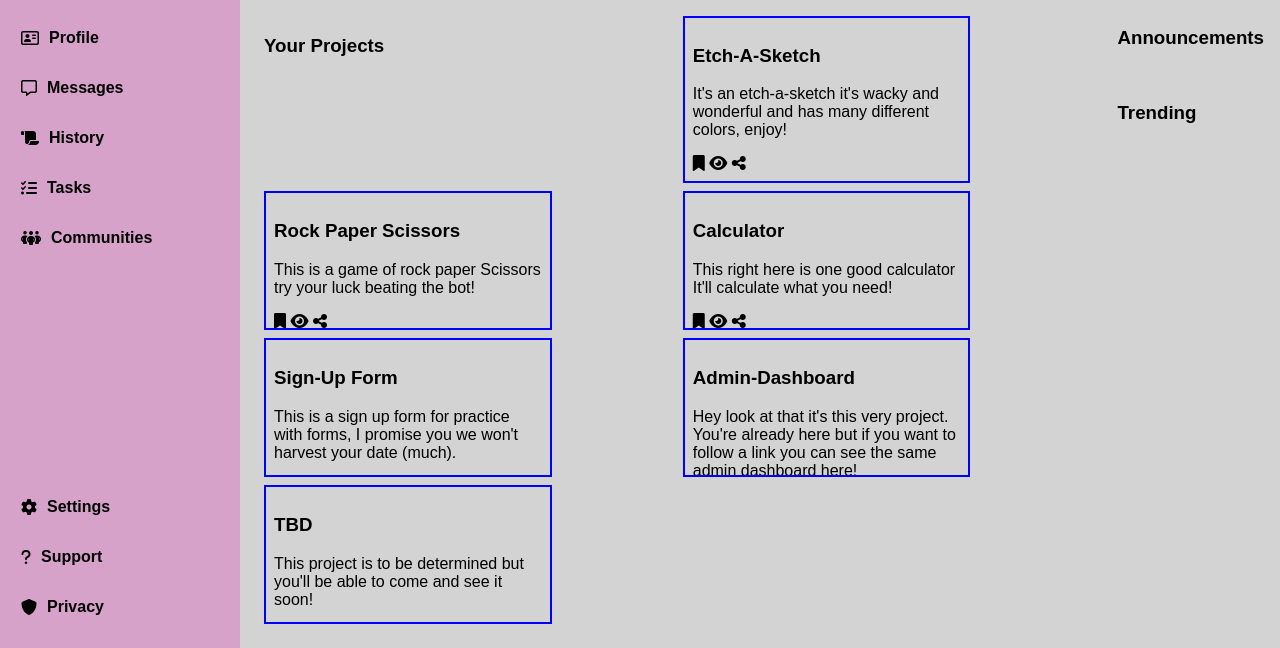
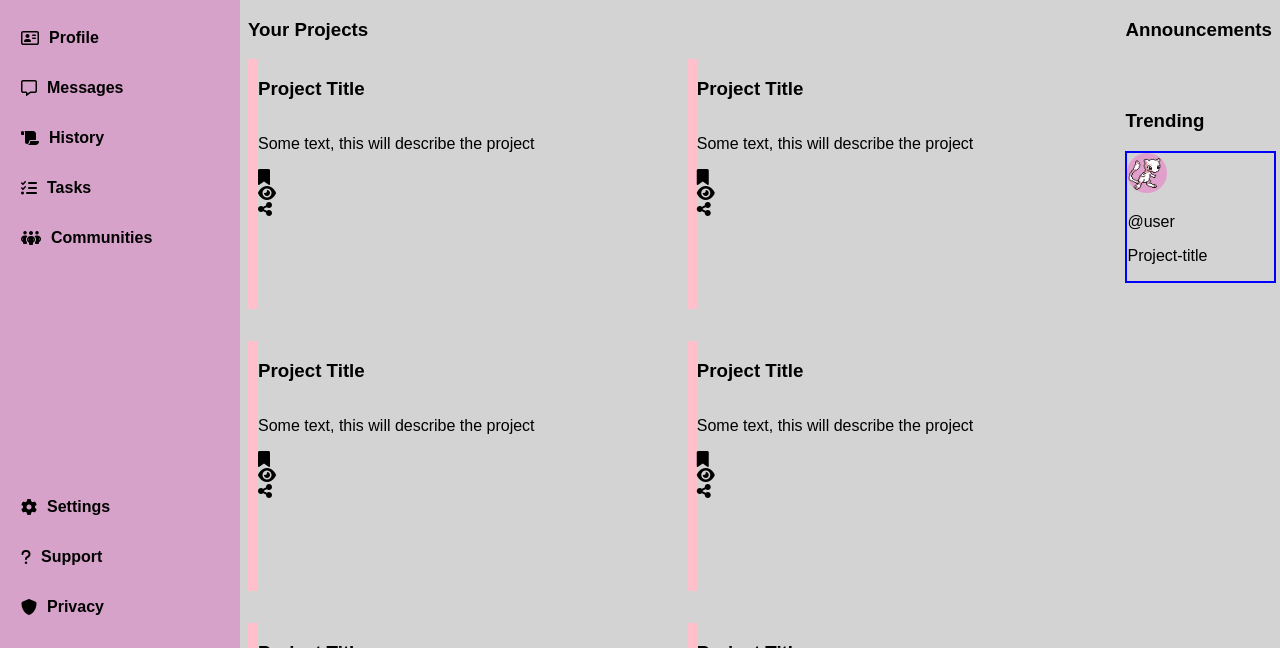
Before and after one commit to Eonflip/Admin-Dashboard, a plain HTML site: page index.html in a window 1280 px wide. Shown: the part 152-800 px from the top of the page. Drawn offline with Linux system fonts and the light colour scheme.

Commit message:
added grid styling to the project grid

```diff
--- a/index.html
+++ b/index.html
@@ -99,99 +99,71 @@
     </nav>
 
 
-    <main class="project-grid">
+    <main class="user-content">
 
         <div class="projects">
             <h3 class="projects-title">Your Projects</h3>
-                <div class="project-tile">
-                    <h3>Etch-A-Sketch</h3>
-                    <p>It's an etch-a-sketch it's wacky and
-                        wonderful and has many different colors, enjoy!
-                    </p>
-                    <div class="tile-icons">
-                        <i class="fa-solid fa-bookmark"></i>
-                        <i class="fa-solid fa-eye"></i>
-                        <i class="fa-solid fa-share-nodes"></i>
-                    </div>
-                </div>
+            <div class="tiles">
 
                 <div class="project-tile">
-                    <h3>Rock Paper Scissors</h3>
-                    <p>This is a game of rock paper Scissors
-                        try your luck beating the bot!
-                    </p>
-                    <div class="tile-icons">
+                    <h3>Project Title</h3>
+                    <p>Some text, this will describe the project</p>
+                    <i class="fa-solid fa-bookmark"></i>
+                    <i class="fa-solid fa-eye"></i>
+                    <i class="fa-solid fa-share-nodes"></i>
+                </div>
+                <div class="project-tile">
+                    <h3>Project Title</h3>
+                    <p>Some text, this will describe the project</p>
+                    <i class="fa-solid fa-bookmark"></i>
+                    <i class="fa-solid fa-eye"></i>
+                    <i class="fa-solid fa-share-nodes"></i>
+                </div>
+                <div class="project-tile">
+                    <h3>Project Title</h3>
+                    <p>Some text, this will describe the project</p>
+                    <i class="fa-solid fa-bookmark"></i>
+                    <i class="fa-solid fa-eye"></i>
+                    <i class="fa-solid fa-share-nodes"></i>
+                </div>
+                <div class="project-tile">
+                    <h3>Project Title</h3>
+                    <p>Some text, this will describe the project</p>
+                    <i class="fa-solid fa-bookmark"></i>
+                    <i class="fa-solid fa-eye"></i>
+                    <i class="fa-solid fa-share-nodes"></i>
+                </div>
+                <div class="project-tile">
+                    <h3>Project Title</h3>
+                    <p>Some text, this will describe the project</p>
+                    <i class="fa-solid fa-bookmark"></i>
+                    <i class="fa-solid fa-eye"></i>
+                    <i class="fa-solid fa-share-nodes"></i>
+                </div>
+                <div class="project-tile">
+                    <h3>Project Title</h3>
+                    <p>Some text, this will describe the project</p>
                     <i class="fa-solid fa-bookmark"></i>
                     <i class="fa-solid fa-eye"></i>
                     <i class="fa-solid fa-share-nodes"></i>
                 </div>
             </div>
-
-            <div class="project-tile">
-                    <h3>Calculator</h3>
-                    <p>This right here is one good calculator
-                        It'll calculate what you need!
-                    </p>
-                    <div class="tile-icons">
-                        <i class="fa-solid fa-bookmark"></i>
-                        <i class="fa-solid fa-eye"></i>
-                        <i class="fa-solid fa-share-nodes"></i>
-                    </div>
-            </div>
-
-            <div class="project-tile">
-                <h3>Sign-Up Form</h3>
-                <p>This is a sign up form for practice with forms,
-                    I promise you we won't harvest your date (much).
-                </p>
-                <div class="tile-icons">
-                <i class="fa-solid fa-bookmark"></i>
-                <i class="fa-solid fa-eye"></i>
-                <i class="fa-solid fa-share-nodes"></i>
-                </div>
-            </div>
-
-            <div class="project-tile">
-                <h3>Admin-Dashboard</h3>
-                <p>Hey look at that it's this very project. You're
-                    already here but if you want to follow a link you can see
-                    the same admin dashboard here!
-                </p>
-                <div class="tile-icons">
-                <i class="fa-solid fa-bookmark"></i>
-                <i class="fa-solid fa-eye"></i>
-                <i class="fa-solid fa-share-nodes"></i>
-            </div>
-            </div>
-
-            <div class="project-tile">
-                    <h3>TBD</h3>
-                    <p>This project is to be determined but you'll be able to come and see it soon!</p>
-                    <div class="tile-icons">
-                        <i class="fa-solid fa-bookmark"></i>
-                        <i class="fa-solid fa-eye"></i>
-                        <i class="fa-solid fa-share-nodes"></i>
-                    </div>
-            </div>
-
         </div>
-
-
 
         <div class="announcements">
             <h3>Announcements</h3>
-            <div class="announcements-posts">
-
-            </div>
         </div>
 
         <div class="trending">
             <h3>Trending</h3>
-            <div class="trending-posts">
-
+            <div class="trending-box">
+                <img src="./mew.jpg" alt="mew" id="user-image-small">
+                <div class="user-trending">
+                    <p>@user</p>
+                    <p>Project-title</p>
+                </div>
             </div>
         </div>
-
     </main>
 
 
--- a/styles.css
+++ b/styles.css
@@ -17,20 +17,6 @@ body {
 .sidebar {
     background-color: rgb(215, 162, 201);
     grid-area: sidebar; /* row-start, column-start, row-end, column-end */
-}
-
-
-.project-grid {
-    background-color: lightgrey;
-    grid-area: main;
-    display: grid;
-    grid-template-columns: 1fr auto;
-    grid-template-rows: min-content 1fr;
-    gap: 16px;
-    padding: 16px;
-    grid-template-areas:
-    "your-projects announcements"
-    "your-projects trending"
 }
 
 
@@ -154,12 +140,24 @@ button {
 }
 
 
-.projects {
-    grid-area: your-projects;
+.user-content {
+    background-color: lightgrey;
+    grid-area: main;
     display: grid;
-    grid-template-columns: repeat(auto-fit, minmax(300px, 1fr));
     gap: 8px;
     padding: 8px;
+    grid-template-areas:
+    "projects announcements"
+    "projects trending";
+    grid-template-columns: 1fr auto;
+    grid-template-rows: min-content 1fr;
+    gap: 2rem;
+    overflow: auto;
+}
+
+
+.projects {
+    grid-area: projects;
 }
 
 .announcements {
@@ -167,15 +165,25 @@ button {
 }
 
 .trending {
-    grid-area: trending
+    grid-area: trending;
+    margin-bottom: 7px;
 }
 
-.project-tile {
+.trending-box {
     border: 2px solid blue;
-    padding: 8px;
-    box-sizing: border-box;
-    max-width: 70%;
-    min-width: 0;
-    overflow: auto;
-    margin: 0;
+    width: 100%;
 }
+
+.projects .tiles {
+    display: grid;
+    grid-template-columns: repeat(auto-fit, minmax(300px, 1fr));
+    grid-auto-rows: 250px;
+    gap: 2rem;
+    padding-bottom: 2rem;
+  }
+
+  .projects .project-tile  {
+    border-left: 10px solid pink;
+    display: flex;
+    flex-direction: column;
+  }
```
